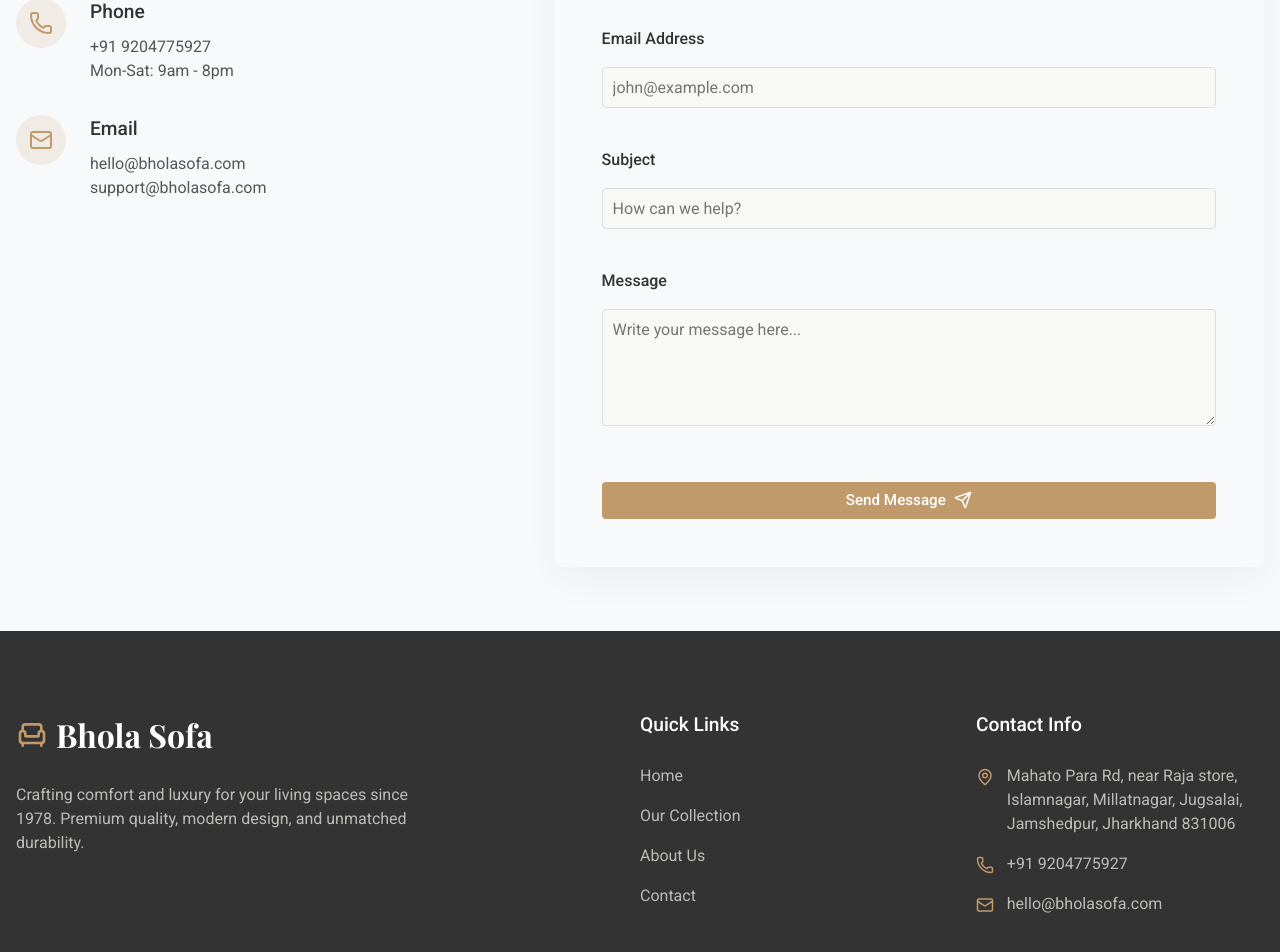
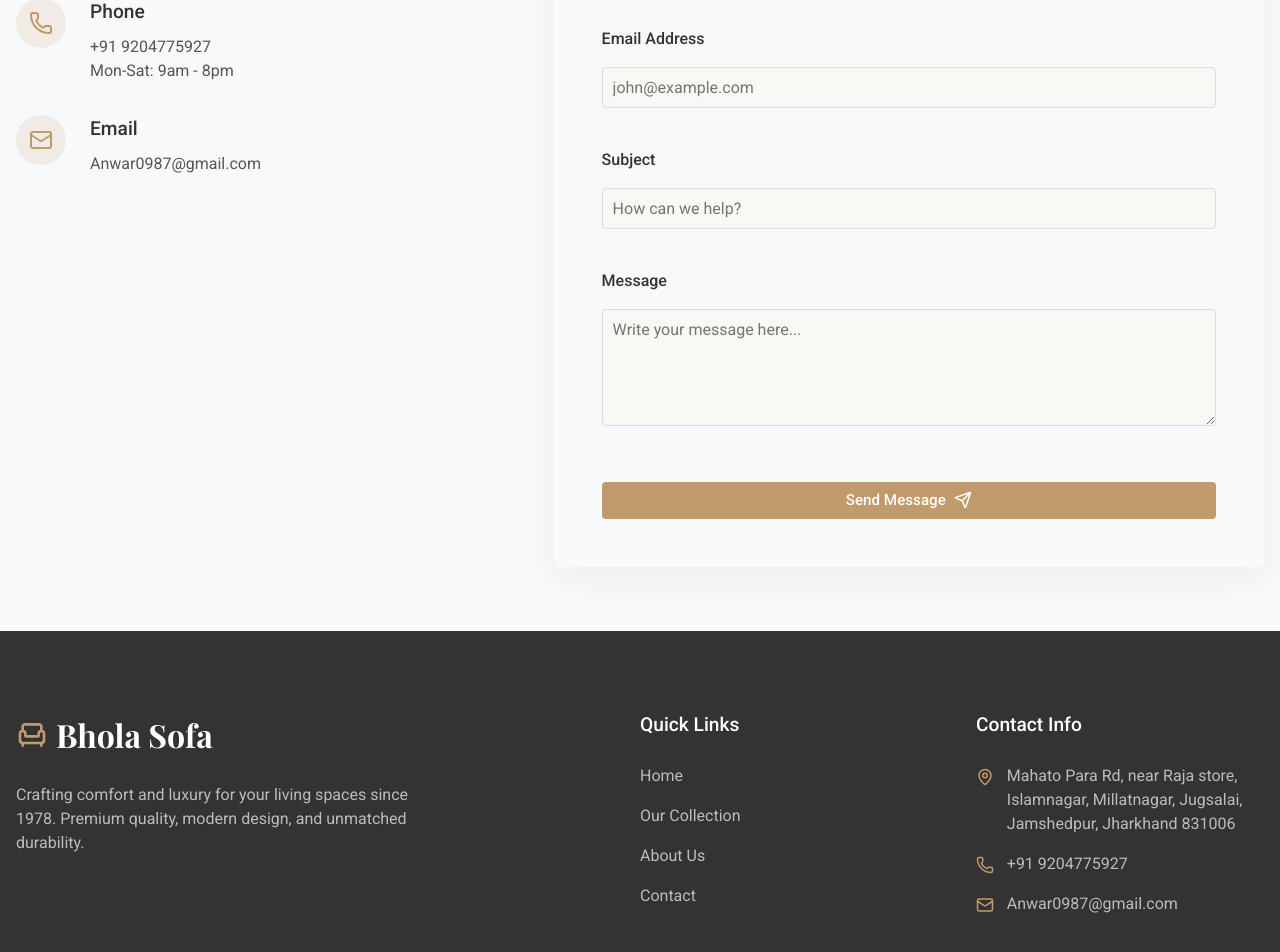
Before and after one commit to AdilSiddiquiHQ/Bhola-sofa, a React (Vite) app: page /contact in a window 1280 px wide. Shown: the part 796-1748 px from the top of the page. Built offline with nearby package versions, Linux system fonts and the light colour scheme; no server answers; a web font is replaced by a local one.

Commit message:
update: replace placeholder emails with Anwar0987@gmail.com

```diff
--- a/src/components/Footer.jsx
+++ b/src/components/Footer.jsx
@@ -42,7 +42,7 @@
             </li>
             <li>
               <Mail size={18} style={{ flexShrink: 0, marginTop: '4px' }} />
-              <a href="mailto:hello@bholasofa.com" style={{ color: 'inherit', textDecoration: 'none' }} className="hover-underline">hello@bholasofa.com</a>
+              <a href="mailto:Anwar0987@gmail.com" style={{ color: 'inherit', textDecoration: 'none' }} className="hover-underline">Anwar0987@gmail.com</a>
             </li>
           </ul>
         </div>
--- a/src/pages/Contact.jsx
+++ b/src/pages/Contact.jsx
@@ -47,8 +47,7 @@
               <div className="info-text">
                 <h3>Email</h3>
                 <p>
-                  <a href="mailto:hello@bholasofa.com" style={{ color: 'inherit', textDecoration: 'none' }} className="hover-underline">hello@bholasofa.com</a><br />
-                  <a href="mailto:support@bholasofa.com" style={{ color: 'inherit', textDecoration: 'none' }} className="hover-underline">support@bholasofa.com</a>
+                  <a href="mailto:Anwar0987@gmail.com" style={{ color: 'inherit', textDecoration: 'none' }} className="hover-underline">Anwar0987@gmail.com</a>
                 </p>
               </div>
             </div>
```
